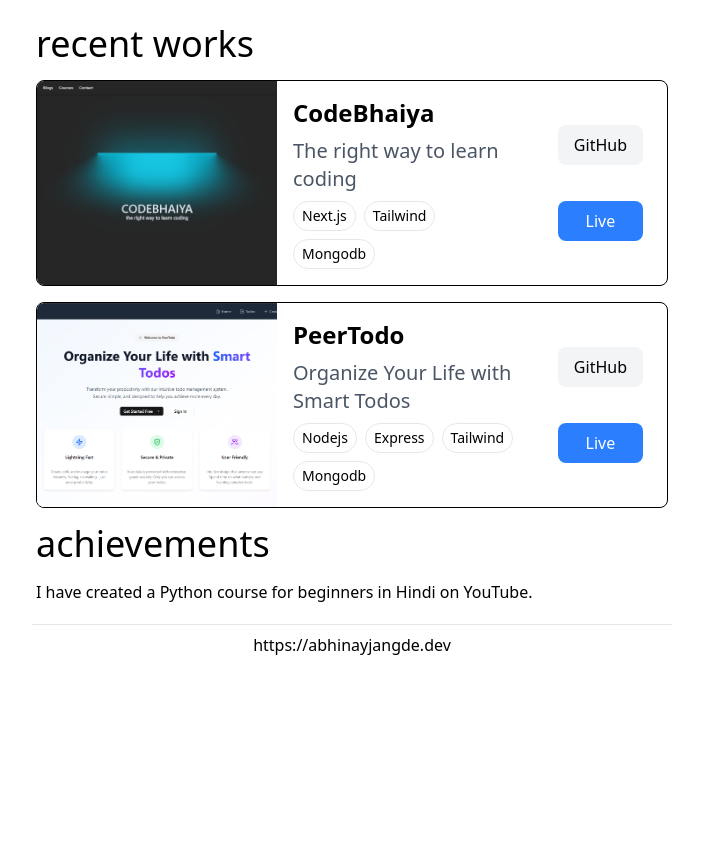
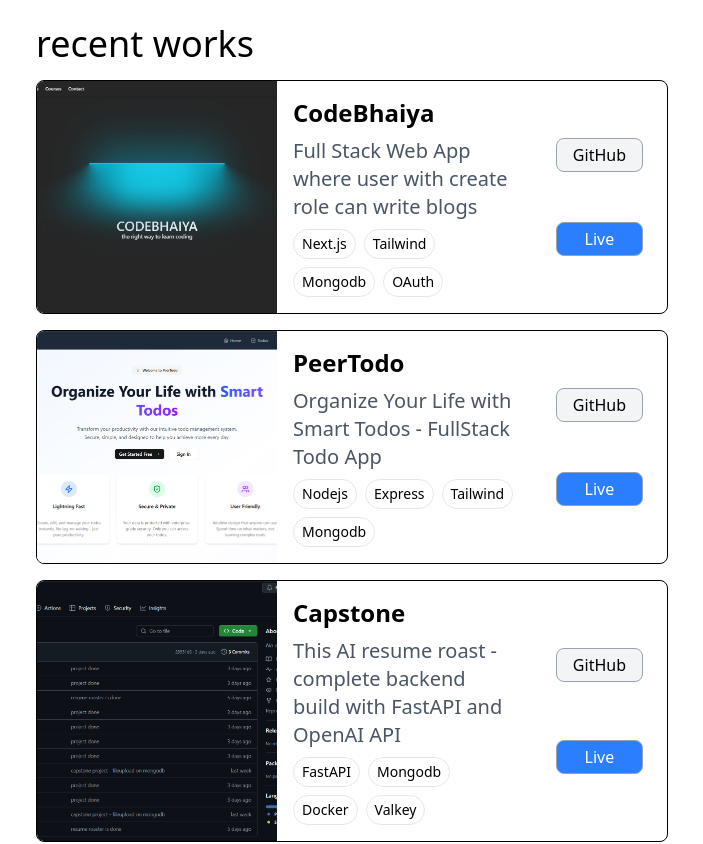
Before and after one commit to abhinayjangde/portfolio, a Next.js app: page / in a window 1280 px wide. Shown: the part 467-1311 px from the top of the page, without its empty margins (288-991 px from the left). Before the commit the page ends 1132 px from the top, so only its background shows below. Built offline with nearby package versions, Linux system fonts and the light colour scheme.

Commit message:
adding new project

```diff
--- a/app/projects/page.tsx
+++ b/app/projects/page.tsx
@@ -1,7 +1,9 @@
+import RecentWorks from "@/components/RecentWorks";
+
 
 export default function Projects(){
 
     return (
-        <div>Projects</div>
+        <RecentWorks/>
     )
 }
--- a/components/Footer.tsx
+++ b/components/Footer.tsx
@@ -2,7 +2,7 @@
     return (
         <footer className="">
             <div className="border-t border-t-gray-200 flex justify-center space-x-4 py-2">
-                <span>https://abhinayjangde.dev</span>
+                <span>https://abhinayjangde.in</span>
             </div>
         </footer>
     )
--- a/components/RecentWorks.tsx
+++ b/components/RecentWorks.tsx
@@ -2,13 +2,13 @@
 import Link from "next/link";
 import imgCodebhaiya from "@/public/codebhaiya.png";
 import imgPeertodo from "@/public/peertodo.png";
-
+import imgCapstone from "@/public/capstone.png"
 const recentProject = [
     {
         id: 1,
         title: "CodeBhaiya",
-        description: "The right way to learn coding",
-        techstack: ["Next.js", "Tailwind", "Mongodb"],
+        description: "Full Stack Web App where user with create role can write blogs",
+        techstack: ["Next.js", "Tailwind", "Mongodb", "OAuth"],
         thumbnailUrl: imgCodebhaiya,
         githubUrl: "https://github.com/abhinayjangde/codebhaiya",
         liveLink: "https://codebhaiya.com",
@@ -16,11 +16,20 @@
     {
         id: 2,
         title: "PeerTodo",
-        description: "Organize Your Life with Smart Todos",
+        description: "Organize Your Life with Smart Todos - FullStack Todo App",
         techstack: ["Nodejs", "Express", "Tailwind", "Mongodb"],
         thumbnailUrl: imgPeertodo,
         githubUrl: "https://github.com/abhinayjangde/peer-todo",
         liveLink: "https://todo.codebhaiya.com",
+    },
+    {
+        id: 3,
+        title: "Capstone",
+        description: "This AI resume roast - complete backend build with FastAPI and OpenAI API",
+        techstack: ["FastAPI", "Mongodb", "Docker", "Valkey"],
+        thumbnailUrl: imgCapstone,
+        githubUrl: "https://github.com/abhinayjangde/capstone",
+        liveLink: "/",
     },
 ];
 
@@ -67,13 +76,15 @@
                         <div className="flex md:flex-col justify-center md:justify-evenly p-4 md:p-6 space-x-4 md:space-x-0 md:space-y-4">
                             <Link
                                 href={project.githubUrl}
-                                className="text-center bg-gray-100 hover:bg-gray-200 px-4 py-2 rounded-lg transition-colors"
+                                target="_blank"
+                                className="text-center border border-gray-400 bg-gray-100 hover:bg-gray-200 px-4 py-1 rounded-lg transition-colors"
                             >
                                 GitHub
                             </Link>
                             <Link
                                 href={project.liveLink}
-                                className="text-center bg-blue-500 hover:bg-blue-600 text-white px-4 py-2 rounded-lg transition-colors"
+                                target="_blank"
+                                className="text-center border border-gray-400 bg-blue-500 hover:bg-blue-600 text-white px-4 py-1 rounded-lg transition-colors"
                             >
                                 Live
                             </Link>
```
Also changed, not shown: public/capstone.png (added).
